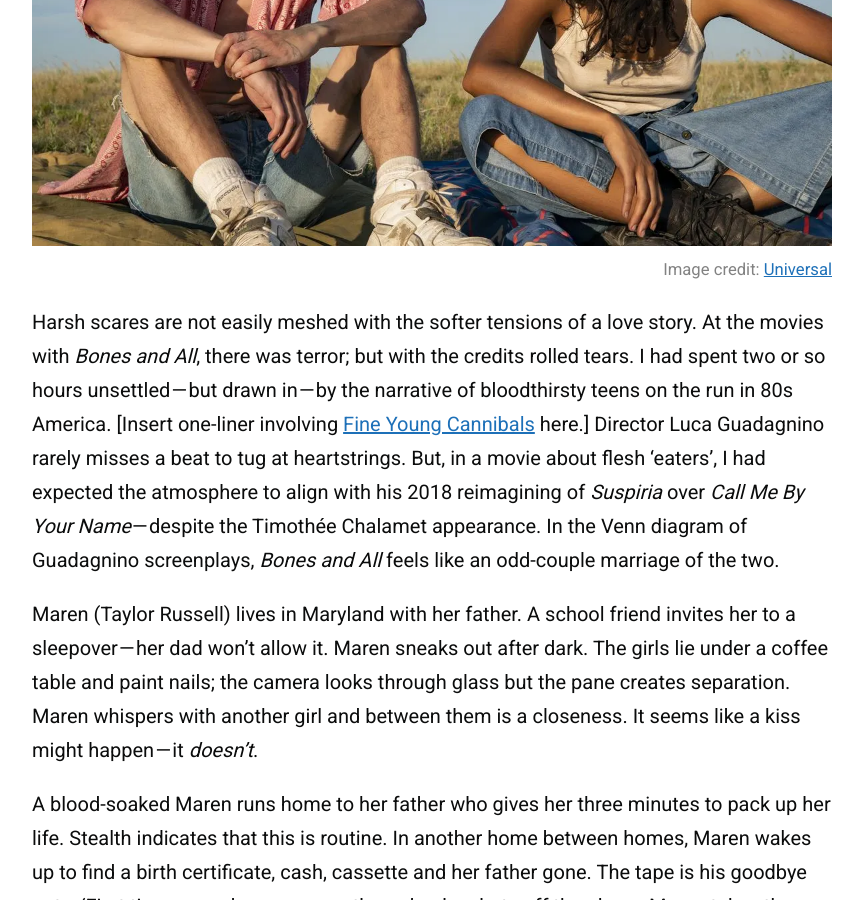
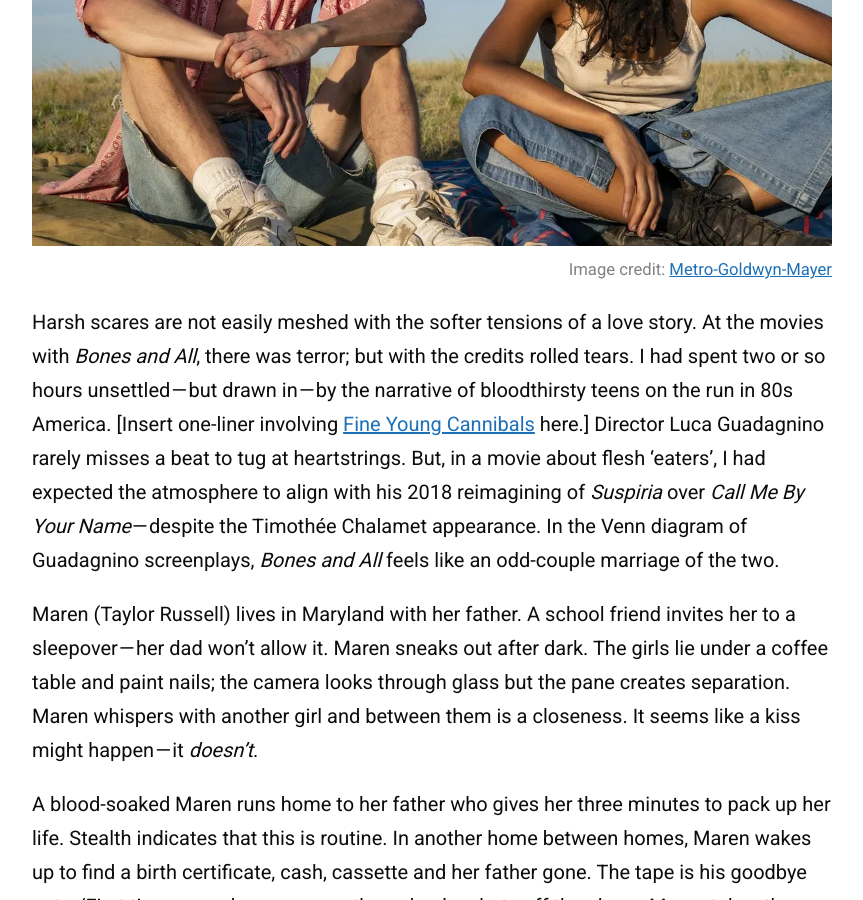
Before and after one commit to zoeurl/zoedowney.github.io, a Jekyll site: the page built from _posts/2023-08-07-bones-and-all.md, in a window 1280 px wide and 900 px high, scrolled down 569 px. Shown: the whole window, without its empty margins (208-1071 px from the left). Built offline with Jekyll 4.4.1, drawn with Linux system fonts in a browser that asks for light colours.

Commit message:
Update 2023-08-07-bones-and-all.md

```diff
--- a/_posts/2023-08-07-bones-and-all.md
+++ b/_posts/2023-08-07-bones-and-all.md
@@ -4,7 +4,7 @@ title: "Bones and All"
 director: Luca Guadagnino
 year: 2022
 image: /assets/images/bones-and-all.webp
-image-credit: <a href="https://www.elle.com/culture/movies-tv/a42045495/bones-and-all-review/">Universal</a>
+image-credit: <a href="https://www.elle.com/culture/movies-tv/a42045495/bones-and-all-review/">Metro-Goldwyn-Mayer</a>
 image-alt-text: "From left to right: Timothée Chalamet as Lee and Taylor Russell as Maren sitting in a vast field under a bright, blue sky"
 ---
 
```
